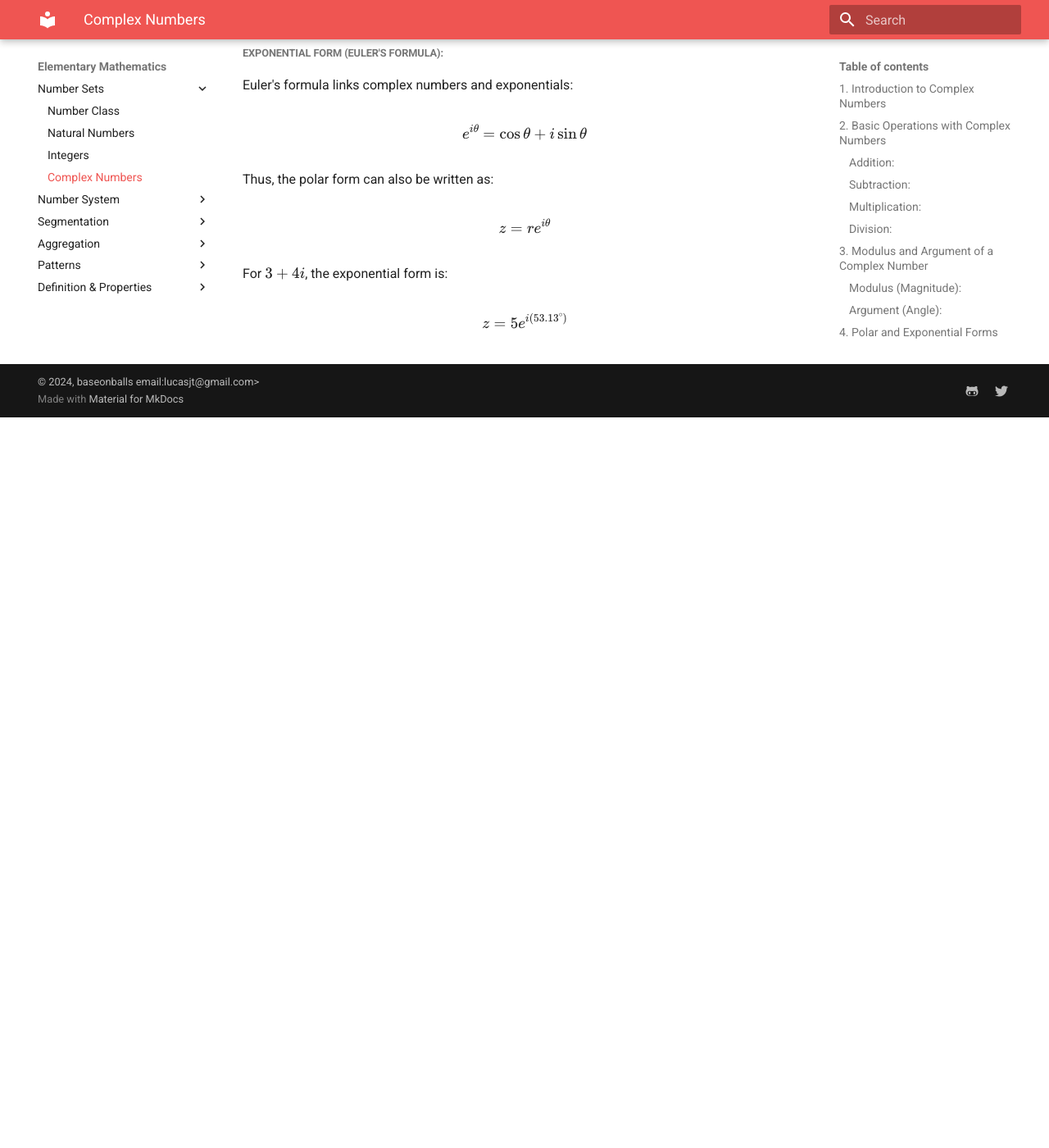
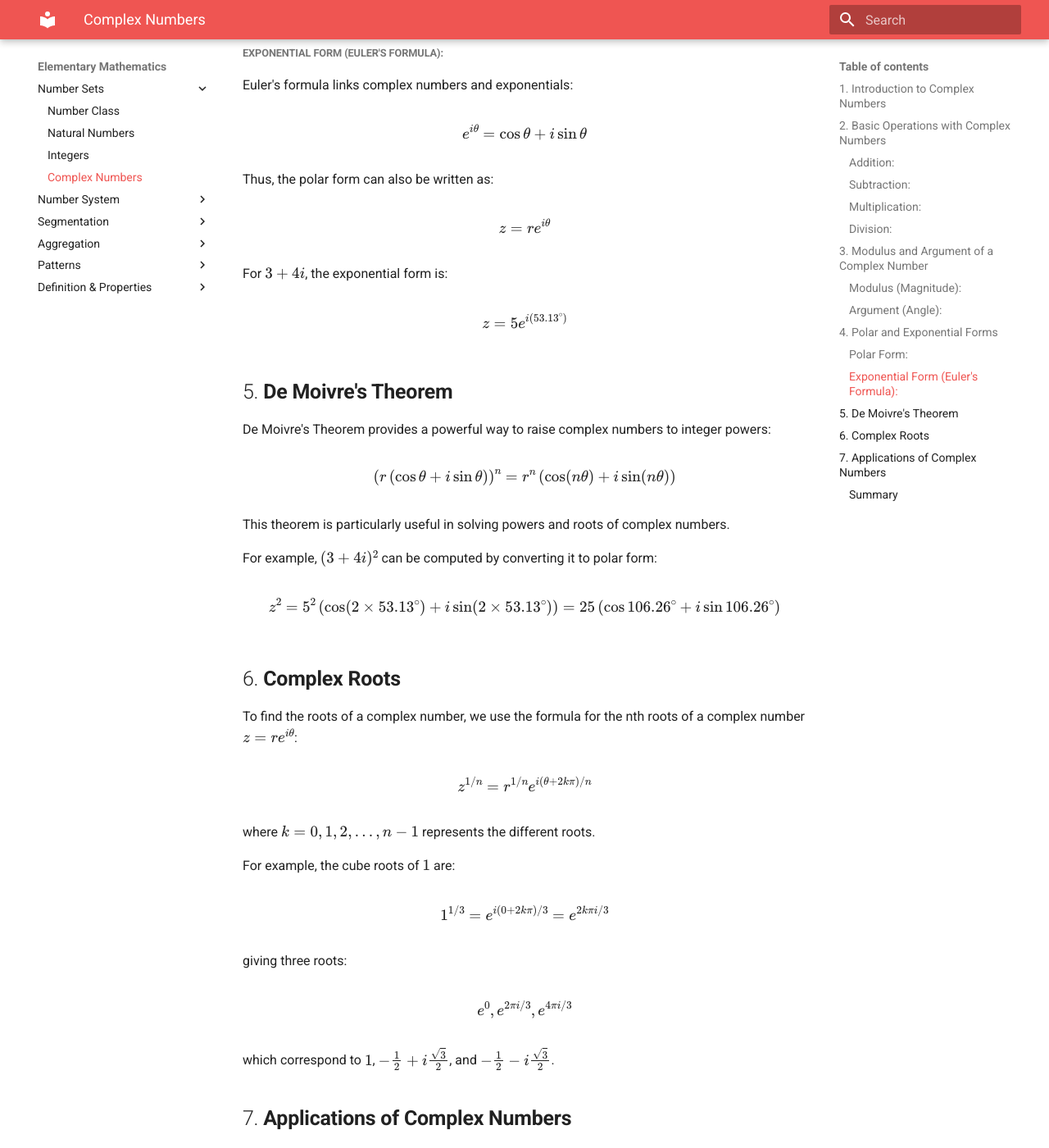
Before and after one commit to baseonballs/mpower-sitedocs, an MkDocs documentation site: the page built from site-docs/mathematics/elem/number-sets/complex-numbers.md, in a window 1280 px wide and 1400 px high, scrolled down 3077 px. Shown: the whole window at 82% size. Built offline with MkDocs 1.6.1 and Material for MkDocs 9.7.7, drawn with Linux system fonts in a browser that asks for light colours; formulas are drawn with MathJax 3; before the commit the page ends 3586 px from its top, so only the background shows below that; some of the changed text lies outside the part shown.

Commit message:
final phase of complex numbers.

```diff
--- a/site-docs/mathematics/elem/number-sets/complex-numbers.md
+++ b/site-docs/mathematics/elem/number-sets/complex-numbers.md
@@ -141,3 +141,57 @@
 \[
 z = 5e^{i(53.13^\circ)}
 \]
+
+## 5. **De Moivre's Theorem**
+
+De Moivre's Theorem provides a powerful way to raise complex numbers to integer powers:
+
+\[
+\left( r \left( \cos \theta + i \sin \theta \right) \right)^n = r^n \left( \cos(n\theta) + i \sin(n\theta) \right)
+\]
+
+This theorem is particularly useful in solving powers and roots of complex numbers.
+
+For example, \( (3 + 4i)^2 \) can be computed by converting it to polar form:
+
+\[
+z^2 = 5^2 \left( \cos(2 \times 53.13^\circ) + i \sin(2 \times 53.13^\circ) \right) = 25 \left( \cos 106.26^\circ + i \sin 106.26^\circ \right)
+\]
+
+## 6. **Complex Roots**
+
+To find the roots of a complex number, we use the formula for the nth roots of a complex number \( z = r e^{i\theta} \):
+
+\[
+z^{1/n} = r^{1/n} e^{i(\theta + 2k\pi)/n}
+\]
+
+where \( k = 0, 1, 2, \dots, n-1 \) represents the different roots.
+
+For example, the cube roots of \( 1 \) are:
+
+\[
+1^{1/3} = e^{i(0 + 2k\pi)/3} = e^{2k\pi i/3}
+\]
+
+giving three roots:
+
+\[
+e^{0}, e^{2\pi i / 3}, e^{4\pi i / 3}
+\]
+
+which correspond to \( 1 \), \( -\frac{1}{2} + i\frac{\sqrt{3}}{2} \), and \( -\frac{1}{2} - i\frac{\sqrt{3}}{2} \).
+
+## 7. **Applications of Complex Numbers**
+
+Complex numbers are essential in many real-world applications:
+
+- **Electrical engineering:** Impedance in AC circuits is modeled using complex numbers.
+- **Signal processing:** Fourier transforms, which convert signals from time to frequency domain, use complex exponentials.
+- **Quantum mechanics:** Wavefunctions are described using complex-valued functions.
+
+#### Summary
+
+The study of complex numbers opens up a new dimension of mathematics. Starting from basic arithmetic operations to their geometric interpretation in the complex plane, through the polar and exponential forms, and up to advanced theorems like De Moivre's, complex numbers provide tools that extend far beyond the real numbers, offering a deeper understanding of mathematical relationships and real-world phenomena.
+
+Would you like a deeper exploration into any specific aspect of this lesson?
```
